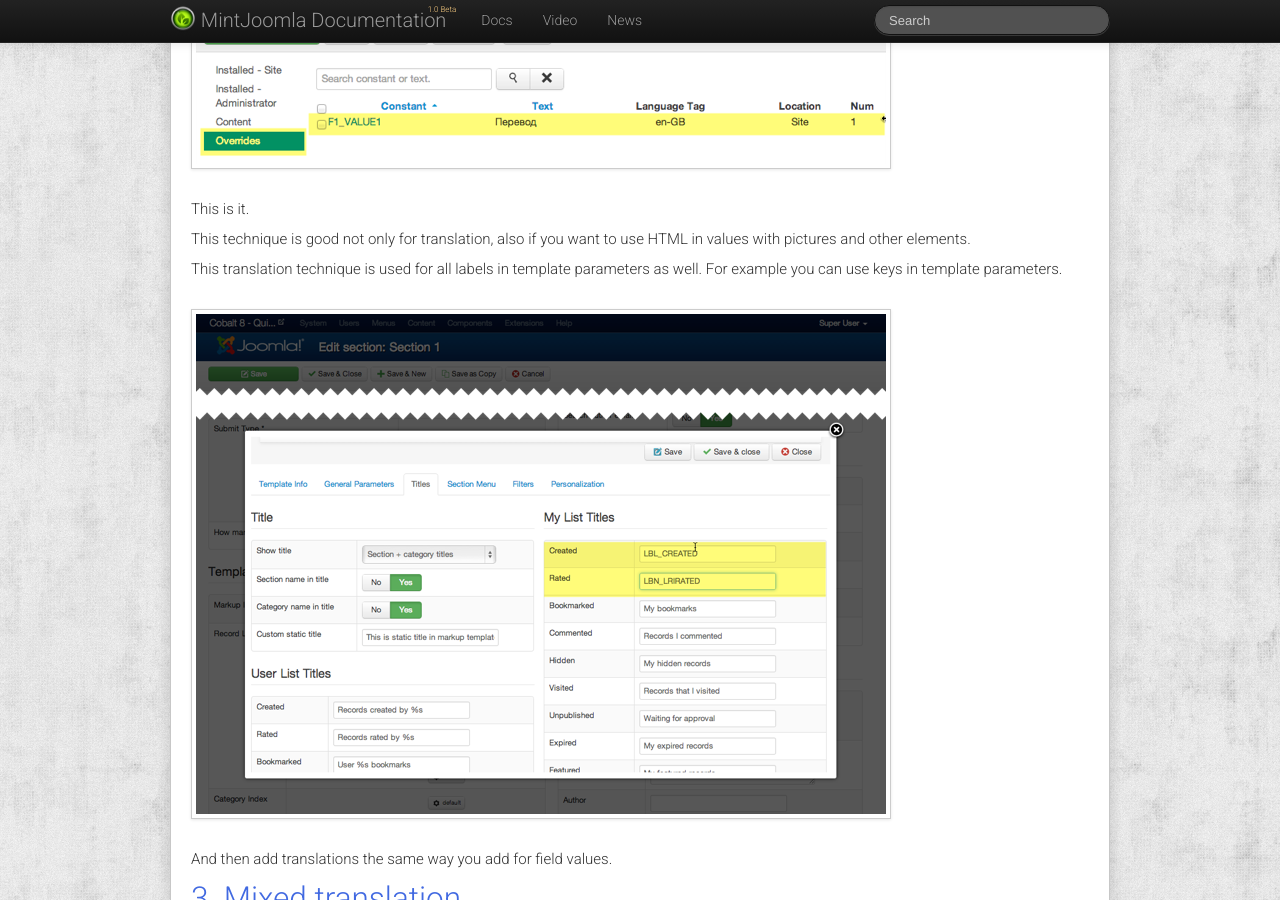
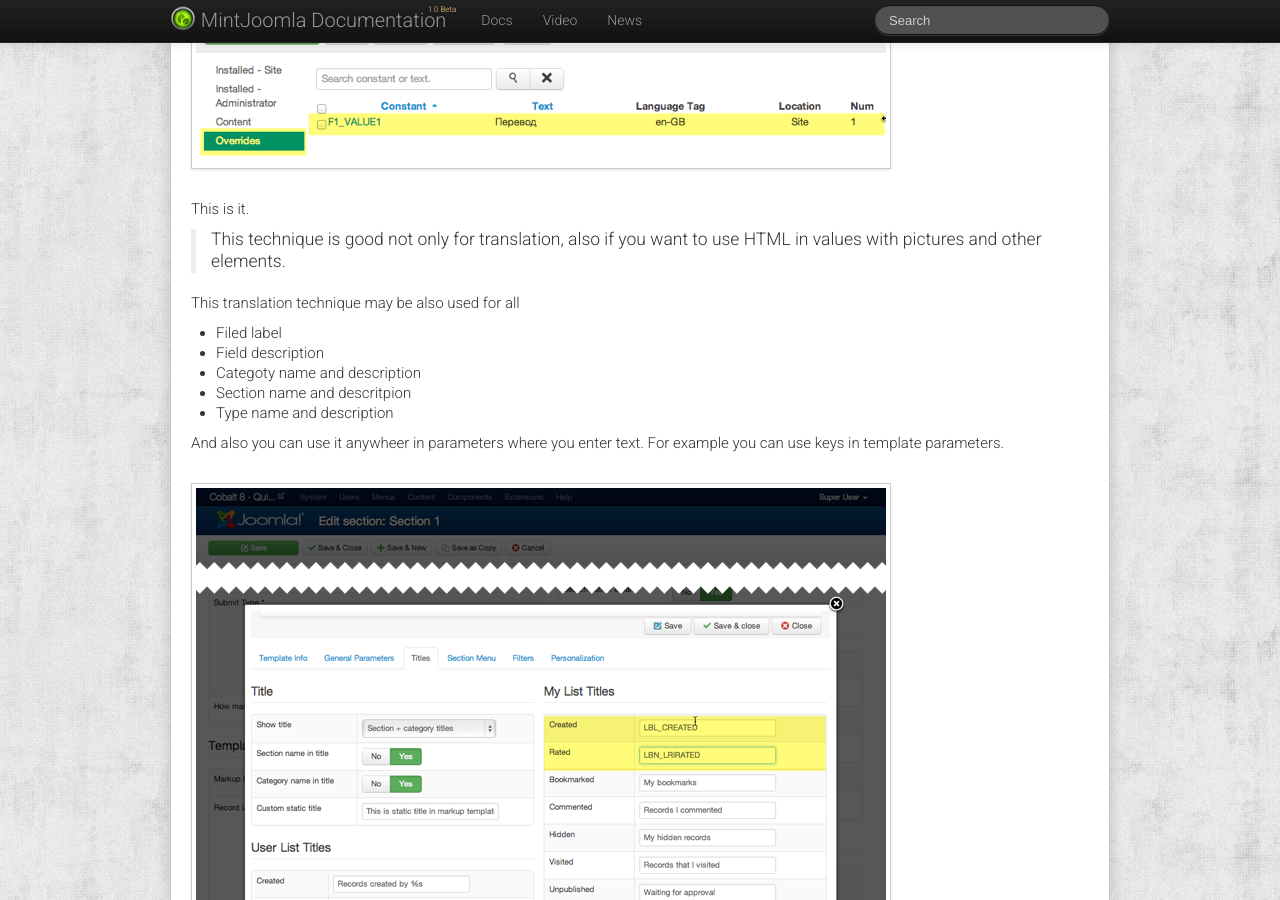
Before and after one commit to MintJoomla/MintJoomla.github.io, a Jekyll site: the page built from en/cobalt/_posts/user/2013-01-01-translation-and-multilinguage.md, in a window 1280 px wide and 900 px high, scrolled down 2028 px. Built offline with Jekyll 4.4.1, drawn with Linux system fonts in a browser that asks for light colours; comment, search, counter and statistics services are not loaded.

Commit message:
translate article

```diff
--- a/en/cobalt/_posts/user/2013-01-01-translation-and-multilinguage.md
+++ b/en/cobalt/_posts/user/2013-01-01-translation-and-multilinguage.md
@@ -45,9 +45,17 @@
 
 This is it.
 
-This technique is good not only for translation, also if you want to use HTML in values with pictures and other elements.
+> This technique is good not only for translation, also if you want to use HTML in values with pictures and other elements.
 
-This translation technique is used for all labels in template parameters as well. For example you can use keys in template parameters.
+This translation technique may be also used for all
+
+- Filed label
+- Field description
+- Categoty name and description
+- Section name and descritpion
+- Type name and description
+
+And also you can use it anywheer in parameters where you enter text. For example you can use keys in template parameters.
 
 ![labels](/assets/img/screenshots/ml_labels.png)
 
```
